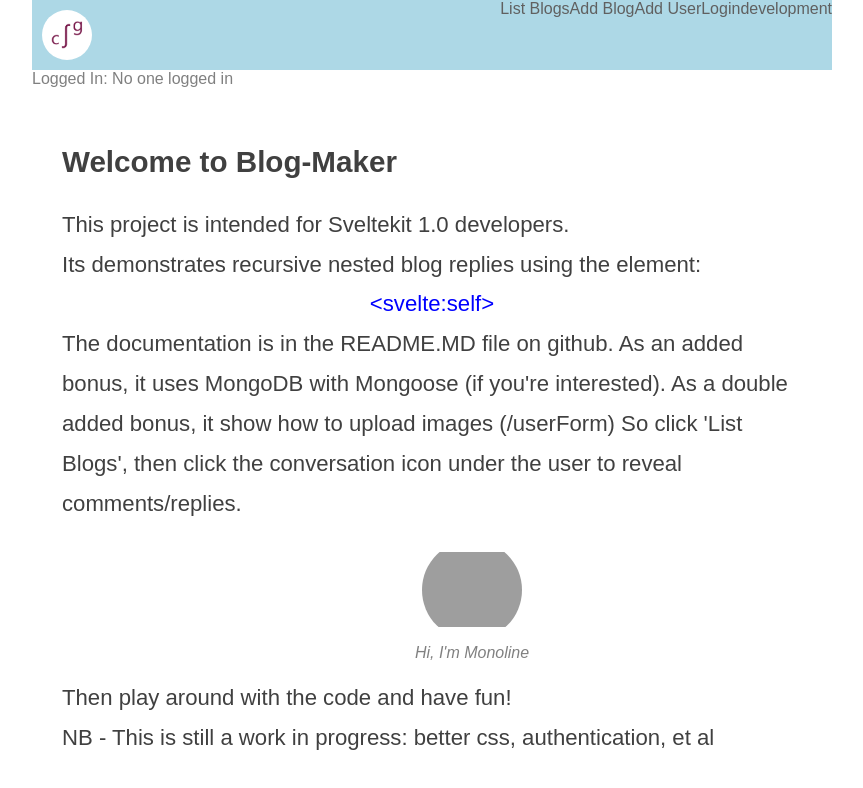
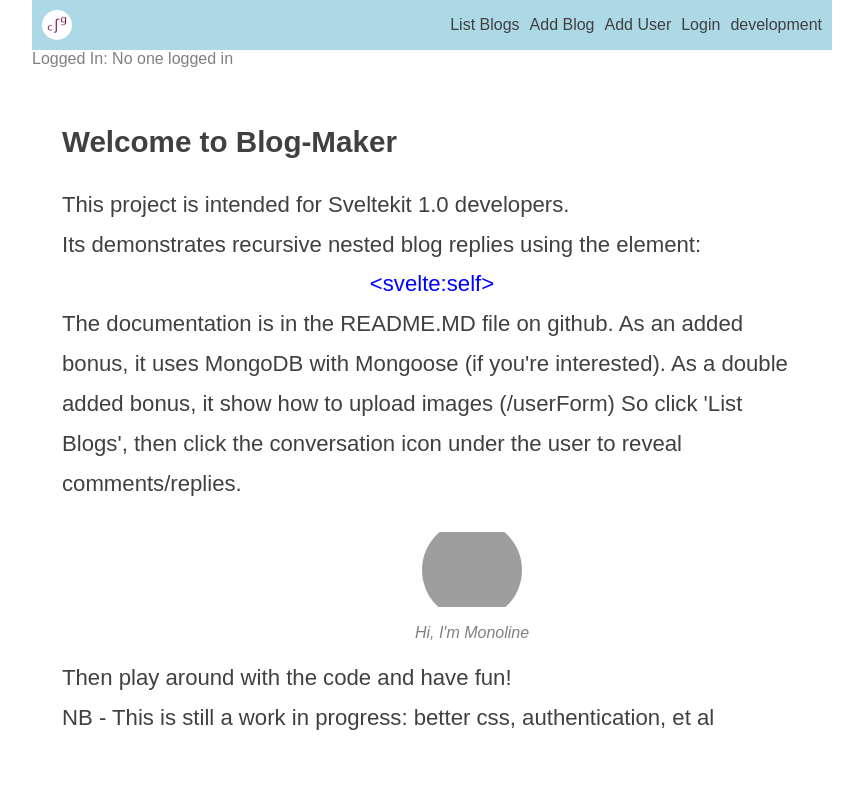
Before and after one commit to cardgraph22/Sveltekit-1.0-blog-maker, a SvelteKit app: page / in a window 1280 px wide. Shown: the top 788 px of the page, without its empty margins (208-1071 px from the left). Built offline with nearby package versions, Linux system fonts and the light colour scheme; grey boxes are pictures that could not be loaded.

Commit message:
css and menu dropdown improvements

```diff
--- a/src/app.css
+++ b/src/app.css
@@ -45,7 +45,7 @@
 }
 
 .text-area, input {
-  background-color: #d9d9d9;
+  background-color: #f2f2f2;
   padding: .5em;
   border-radius: 10px;
   border: 2px solid transparent;
@@ -65,5 +65,5 @@
   cursor: text;
   color: #333333;
   background-color: white;
-  border-color: #333333;
+  border-color: gray;
 }
--- a/src/routes/+layout.svelte
+++ b/src/routes/+layout.svelte
@@ -2,8 +2,9 @@
   //
   //  layout.svelte
   //
-  import { browser } from '$app/environment'
-  import { onMount, onDestroy } from 'svelte';
+  //import { browser } from '$app/environment'
+  import { onMount } from 'svelte';
+  import { fade } from 'svelte/transition';
   import responsiveStore from '../stores/ResponsiveStore';
 
   import '../app.css'
@@ -20,7 +21,9 @@
   onMount(()=>{
     const mediaQuery = window.matchMedia("(min-width: 768px)");
     if (window.matchMedia("(min-width: 768px)").matches) {
+      //  the width is > 786
       console.log('window match')
+      $responsiveStore = { type:'desktop', burgerOn:false, menuFlexDirection:'row' };
     }
     const setResponsive = e => {
       console.log('mediaQuery, window.innerWidth', window.innerWidth);
@@ -44,14 +47,14 @@
 </script>
 
 <nav class='navbar'>
-  <div class="nav-lhs">
-    <div class="logo">
-      <a href="/"><img src="/cg22Logo.png" alt="Cg22"></a>
-    </div>
+  <div class="logo">
+    <a href="/" on:click={(()=>toggleBurger())}><img src="/cg22Logo.png" alt="Cg22"></a>
   </div>
-  <div class="nav-rhs">
     {#if !$responsiveStore.burgerOn}  <!-- burger off -->
-      <div class="menuText" style="display:flex; flex-direction:{$responsiveStore.menuFlexDirection}">
+      <div class="menuText nav-rhs"
+            style="display:flex;
+            flex-direction:{$responsiveStore.menuFlexDirection}"
+            transition:fade>
         <a href="/blogList"    on:click={(()=>toggleBurger())}>List Blogs</a>
         <a href="/blogForm"    on:click={(()=>toggleBurger())}>Add Blog</a>
         <a href="/userForm"    on:click={(()=>toggleBurger())}>Add User</a>
@@ -66,7 +69,7 @@
         <span class="bar"></span>
       </button>
     {/if}
-  </div>
+
 </nav>
 <div class='loginmsg'>Logged In: { msg }</div>
 <style>
@@ -74,31 +77,30 @@
     display: flex;
     justify-content: space-between;
     align-items: center;
-    position: relative;
+    background-color: lightblue;
     padding: 10px;
-    background-color: lightblue;
   }
   .navbar a {
     text-decoration: none;
-    color: #606060;
+    color: #404040;
+    /*padding-right: 10px;*/
   }
   .navbar a:hover {
     color: black;
   }
   .nav-rhs {
-    display: flex;
-    gap: 15px;
+    gap: 10px;
   }
   .logo {
-    height: 50px;
-    width: 50px;
+    height: 30px;
+    width: 30px;
     border-radius: 50%;
     cursor: pointer;
     background-color: white;
   }
   img {
-    height: 50px;
-    width: 50px;
+    height: 30px;
+    width: 30px;
     transform: scale(.7);
     border-radius: 0;
   }
@@ -106,15 +108,19 @@
     color: gray;
   }
   .burger {
+
     display: flex;
     cursor: pointer;
+        /*
     position: absolute;
     top: .75rem;
     right: 1rem;
+        */
     flex-direction: column;
     justify-content: space-between;
     width: 30px;
     height: 21px;
+
   }
   .burger .bar {
     height: 3px;
@@ -127,11 +133,16 @@
     cursor: pointer;
   }
 
-  @media screen and (min-width: 768px) {
+  @media screen and (max-width: 767px) {
     .menuText {
       position: absolute;
-      top: 0;
-      right: 0;
+      top: 55px;
+      right: 10px;
+      padding: 10px;
+      background-color: white;
+      border: 1px solid lightgray;
+      border-radius: 10px;
+      z-index: 1;
     }
   }
 /*
@@ -150,7 +161,7 @@
 <slot></slot>
 
 <!--
-// Remove media query listener on destroy
+// Remove media query listener on destroy (user SSR)
 //onDestroy(() => {
 //  console.log('layout, mediaQuery 3', mediaQuery)
 //  if(browser){
```
Also changed, not shown: src/routes/blogList/+page.svelte (+7 -4 lines).
